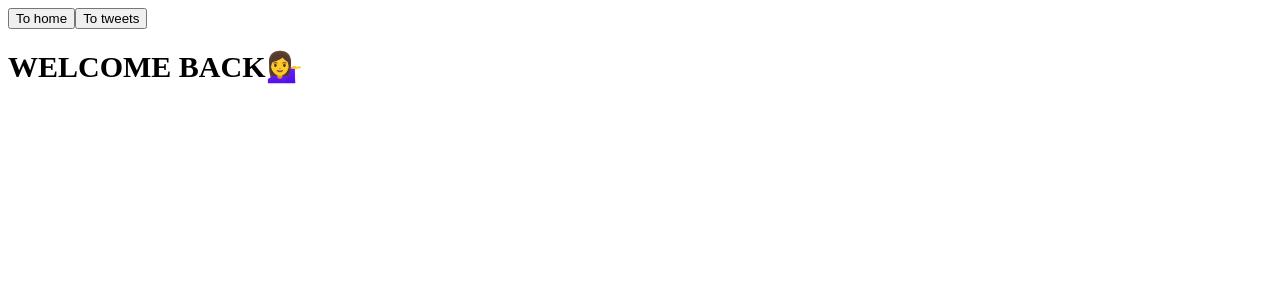
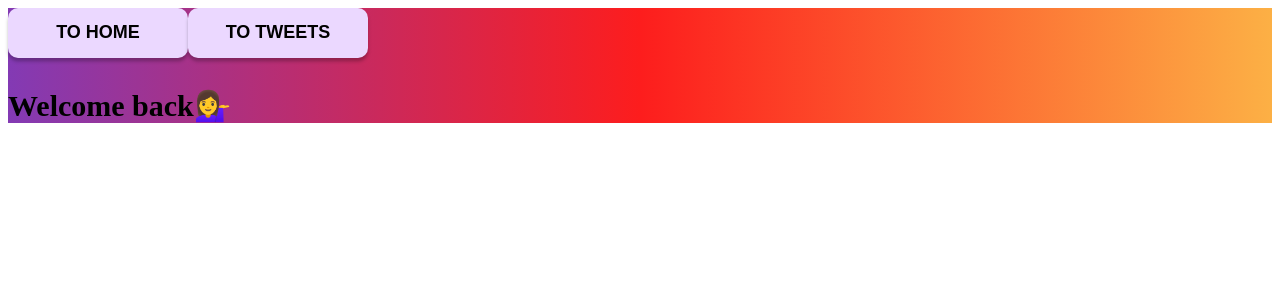
Before and after one commit to NazarSak/-technical-task, a React (Create React App) app: page / in a window 1280 px wide. Shown: the top 300 px of the page. Built offline with nearby package versions, Linux system fonts and the light colour scheme.

Commit message:
fixed load more button

```diff
--- a/src/components/App.jsx
+++ b/src/components/App.jsx
@@ -1,7 +1,7 @@
 import { TweetPage } from 'pages/TweetsPage';
 import { Route, Routes } from 'react-router-dom';
 import { Layout } from './layout/Layout';
-import { HomePage } from 'pages/Homepage';
+import { HomePage } from 'pages/home/Homepage';
 
 export const App = () => {
   return (
@@ -10,7 +10,7 @@ export const App = () => {
         <Route path="/" element={<Layout />}>
           <Route index element={<HomePage />} />
           <Route path="tweets" element={<TweetPage />} />
-          <Route path="*" element={<><div>Sorry page not Found</div></>} />
+          <Route path="*" element={<HomePage/>} />
         </Route>
       </Routes>
     </>
--- a/src/components/layout/Layout.jsx
+++ b/src/components/layout/Layout.jsx
@@ -2,10 +2,11 @@ import React from 'react';
 import { Outlet } from 'react-router-dom';
 import { Suspense } from 'react';
 import { Navigation } from 'components/navigation/Navigation';
+import styles from "./layout.module.css"
 
 export const Layout = () => {
   return (
-    <div>
+    <div className={styles.container}>
       <Navigation />
 
       <Suspense fallback={<div>Loading...</div>}>
--- a/src/components/layout/layout.module.css
+++ b/src/components/layout/layout.module.css
@@ -1,3 +1,9 @@
-.butHome {
-  background-color: brown;
+.container {
+  background: rgb(131, 58, 180);
+  background: linear-gradient(
+    90deg,
+    rgba(131, 58, 180, 1) 0%,
+    rgba(253, 29, 29, 1) 50%,
+    rgba(252, 176, 69, 1) 100%
+  );
 }
--- a/src/components/loadmoreBtn/LoadmoreBtn.jsx
+++ b/src/components/loadmoreBtn/LoadmoreBtn.jsx
@@ -1,3 +1,5 @@
+import styles from "./loadMore.module.css"
+
 export const LoadmoreBtn = ({onClick}) => {
-  return <button type="button" onClick={onClick}>Load More</button>;
+  return <button type="button" onClick={onClick} className={styles.loader}>Load More</button>;
 };
--- /dev/null
+++ b/src/components/loadmoreBtn/loadMore.module.css
@@ -0,0 +1,6 @@
+.loader{
+    width: 180px;
+    height: 50px;
+
+    cursor: pointer;
+}
--- a/src/components/navigation/Navigation.jsx
+++ b/src/components/navigation/Navigation.jsx
@@ -1,13 +1,14 @@
 import { NavLink } from "react-router-dom";
+import styles from "./navigation.module.css"
 
 export const Navigation = () => {
   return (
-    <nav>
-      <NavLink to="/">
-        <button>To home</button>
+    <nav className={styles.container}>
+      <NavLink to="/" >
+        <button className={styles.butHome} type="button">To home</button>
       </NavLink>
       <NavLink to="/tweets">
-        <button>To tweets</button>
+        <button className={styles.butHome} type="button" >To tweets</button>
       </NavLink>
     </nav>
   );
--- /dev/null
+++ b/src/components/navigation/navigation.module.css
@@ -0,0 +1,26 @@
+.butHome {
+    width: 180px;
+    height: 50px;
+    border-radius: 10px;
+    font-weight: 600;
+    font-size: 18px;
+    line-height: 1.2;
+    border: aliceblue;
+    background-color: #ebd8ff;
+    color: black;
+    margin-bottom: 10px;
+    text-transform: uppercase;
+    box-shadow: rgb(0 0 0 / 25%) 0px 3.43693px 3.43693px;
+    transition: all 0.3s ease-in-out 0s;
+    cursor: pointer;
+}
+
+.container {
+    background: rgb(131, 58, 180);
+    background: linear-gradient(
+      90deg,
+      rgba(131, 58, 180, 1) 0%,
+      rgba(253, 29, 29, 1) 50%,
+      rgba(252, 176, 69, 1) 100%
+    );
+  }
--- a/src/components/users/users.jsx
+++ b/src/components/users/users.jsx
@@ -1,25 +1,29 @@
-import React from 'react';
+import React, { useEffect } from 'react';
 import { UserItem } from 'components/UserItem/UserItem';
 import styles from './ul.module.css';
 import { LoadmoreBtn } from 'components/loadmoreBtn/LoadmoreBtn';
 import { useState } from 'react';
 
+
 export const Users = ({ users, setUsers }) => {
-  const [sliceUser, setSliceUser] = useState(users.slice((1, 37)));
+  const [sliceUser, setSliceUser] = useState(users.slice(1, 3));
+  const [perPage, setPerPage] = useState(3);
+  const onClick = () => {
+    setPerPage(perPage + 3);
+    console.log(perPage);
+  };
 
-  const addsliceUser = users.slice((1, 8));
-
-  const onClick = () => {
-    setSliceUser(...sliceUser, ...addsliceUser);
-    console.log(sliceUser);
-  };
+  useEffect(() => {
+    const addsliceUser = [...users].slice(0, perPage);
+    setSliceUser(addsliceUser);
+  }, [perPage, users]);
 
   return (
     <ul className={styles.list}>
-      {users.map(user => {
+      {sliceUser.map(user => {
         return <UserItem key={user.id} user={user} setUsers={setUsers} />;
       })}
-      <LoadmoreBtn onClick={onClick} />
+   <LoadmoreBtn onClick={onClick} />
     </ul>
   );
 };
--- a/src/pages/Homepage.jsx
+++ b/src/pages/home/Homepage.jsx
@@ -1,7 +1,9 @@
+import styles from "./homePage.module.css"
+
 export const HomePage = () => {
   return (
     <div>
-      <h1 style={{fontSize:"30px",color:"black",textTransform:"uppercase"}}>
+      <h1 className={styles.header}>
         Welcome back
         <span role="img" aria-label="Greeting icon">
           💁‍♀️
--- /dev/null
+++ b/src/pages/home/homePage.module.css
@@ -0,0 +1,4 @@
+.header{
+    font-Size:30px;
+    color: black;
+}
```
